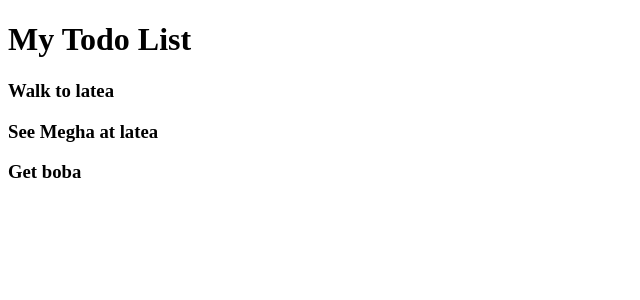
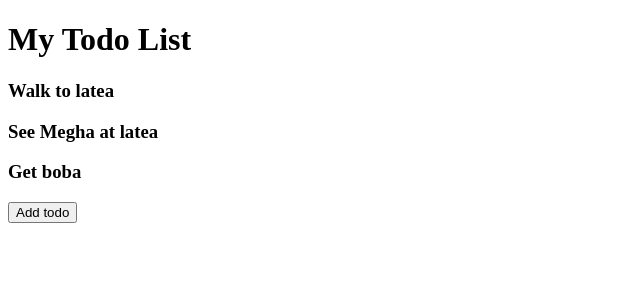
Before and after one commit to hack4impact-uiuc/react-bootcamp-fa18, a React (Create React App) app: page / in a window 1280 px wide. Shown: the top 300 px of the page, without its empty margins (0-640 px from the left). Built offline with nearby package versions, Linux system fonts and the light colour scheme.

Commit message:
added explanations for adding to the todo list

```diff
--- a/src/App.js
+++ b/src/App.js
@@ -1,6 +1,6 @@
 import React, { Component } from "react";
 
-import ToDoListItem from './components/toDoListItem'
+import ToDoListItem from "./components/toDoListItem";
 
 class App extends Component {
   state = {
@@ -8,13 +8,20 @@ class App extends Component {
     todos: ["Walk to latea", "See Megha at latea", "Get boba"]
   };
 
+  addParameter = () => {
+    this.setState({
+      todos: [...this.state.todos, "Get more boba"]
+    })
+  };
+
   render() {
     return (
       <div>
         <h1>{this.state.todoListTitle}</h1>
         {this.state.todos.map(x => (
-          <ToDoListItem todo={x}></ToDoListItem>
+          <ToDoListItem todo={x} />
         ))}
+        <button onClick={this.addParameter}> Add todo</button>
       </div>
     );
   }
```
Also changed, not shown: 1 other file (tests, documents, lock files or other folders).
